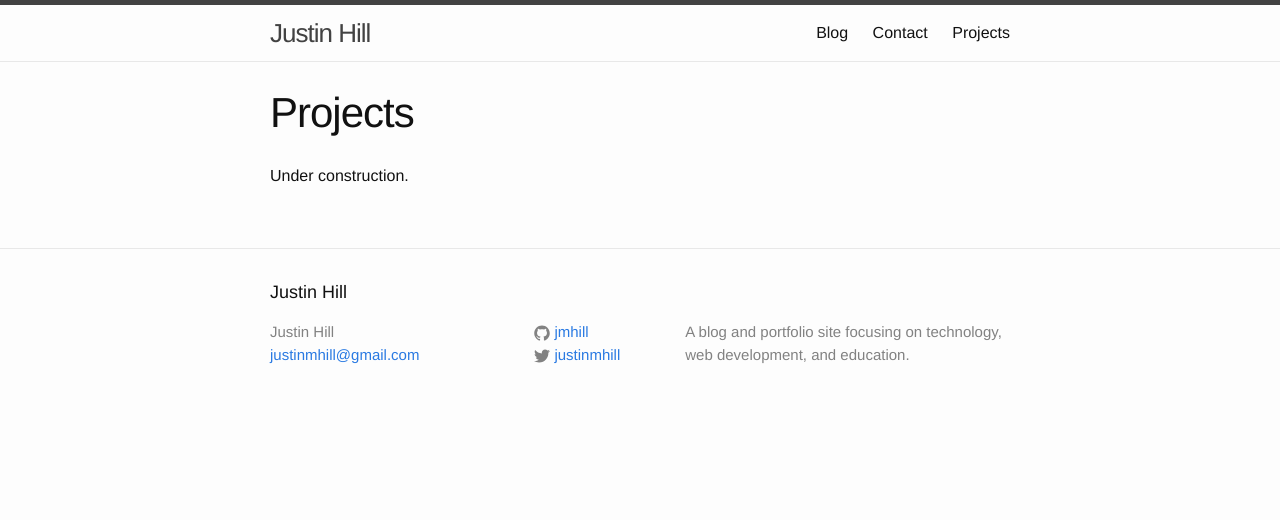
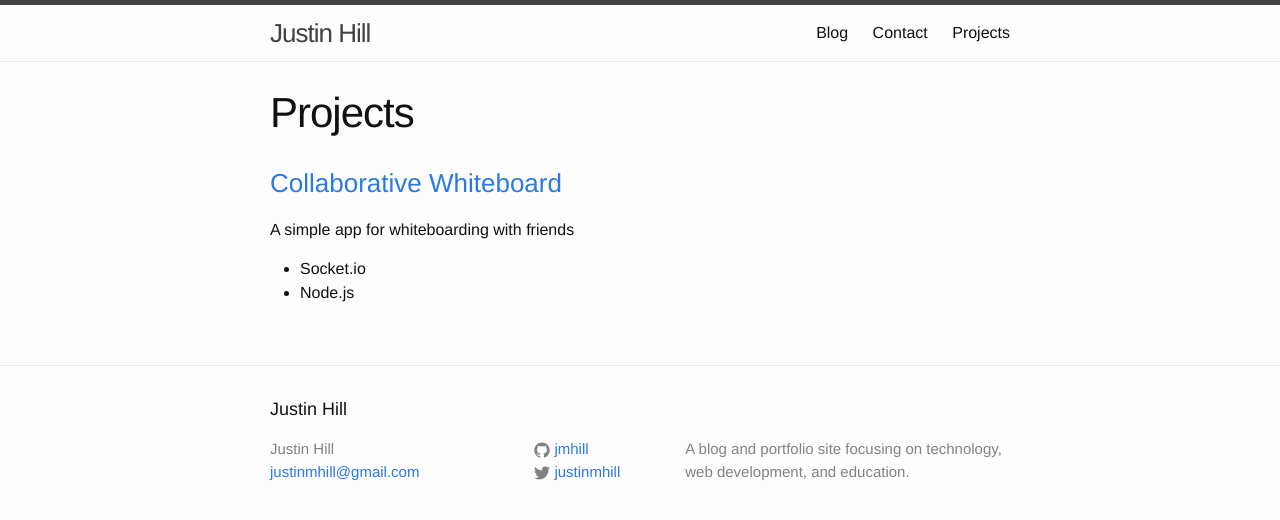
Before and after one commit to JMHill/JMHill.github.io, a Jekyll site: the page built from projects.html, in a window 1280 px wide. Shown: the top 520 px of the page. Built offline with Jekyll 4.4.1, drawn with Linux system fonts in a browser that asks for light colours.

Commit message:
Create project listing page for portfolio items

```diff
--- a/_config.yml
+++ b/_config.yml
@@ -12,5 +12,17 @@ baseurl: "" # the subpath of your site, e.g. /blog/
 url: "http://justinmhill.com" # the base hostname & protocol for your site
 permalink: /blog/:year/:month/:day/:title.html # the url structure for posts
 
+collections:
+  projects:
+    output: true
+    permalink: /projects/:path/
+
+defaults:
+  - scope:
+      path: ""
+      type: projects
+    values:
+      layout: page
+
 # Build settings
 markdown: kramdown
--- /dev/null
+++ b/_projects/collab-board.md
@@ -0,0 +1,8 @@
+---
+title: Collaborative Whiteboard
+description: A simple app for whiteboarding with friends
+technologies:
+  - Socket.io
+  - Node.js
+---
+Here is where the content will go.
--- a/projects.html
+++ b/projects.html
@@ -4,4 +4,12 @@ title: Projects
 permalink: /projects/
 ---
 
-<p>Under construction.</p>
+{% for project in site.projects %}
+  <h3><a href="{{ project.url | prepend: site.baseurl }}">{{ project.title }}</a></h3>
+  <p>{{ project.description }}</p>
+  <ul>
+    {% for tech in project.technologies %}
+      <li>{{ tech }}</li>
+    {% endfor %}
+  </ul>
+{% endfor %}
```
